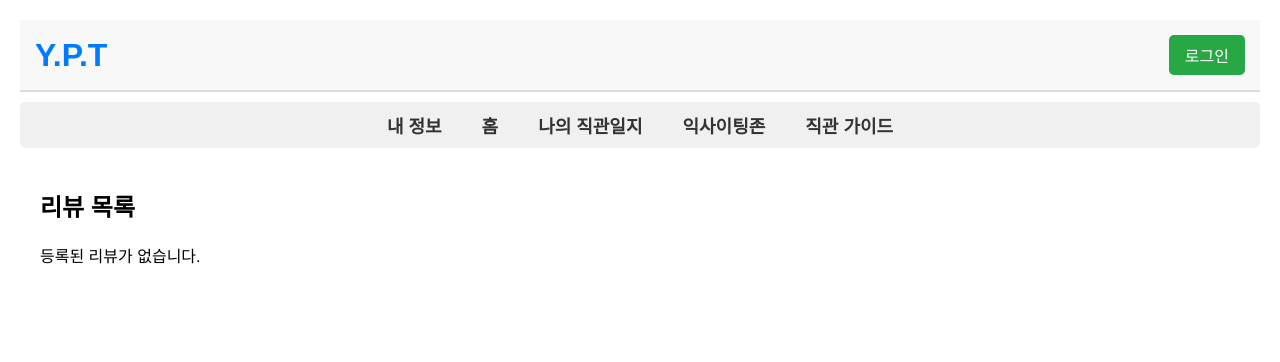
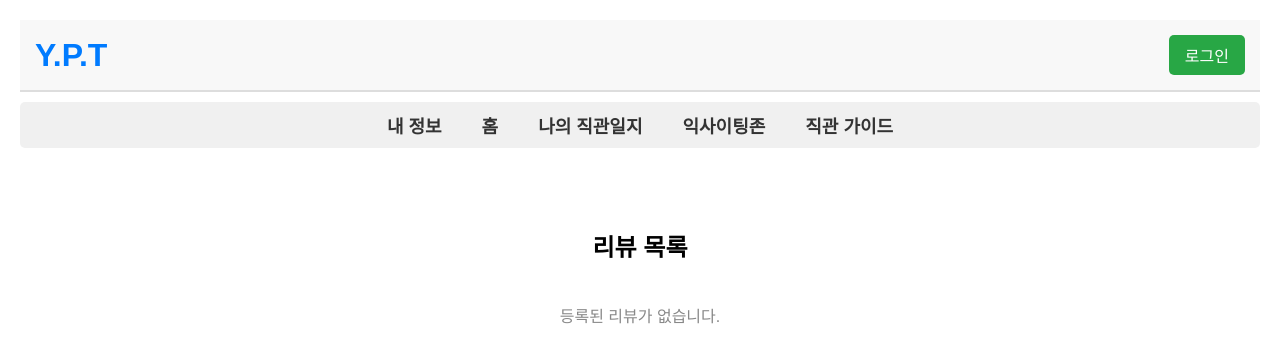
Before and after one commit to jxieun/project_FE, a React (Create React App) app in the folder blog/: page /review/view in a window 1280 px wide. Shown: the top 362 px of the page. Built offline with nearby package versions, Linux system fonts and the light colour scheme.

Commit message:
ReviewView.js

```diff
--- a/blog/src/pages/ReviewView.js
+++ b/blog/src/pages/ReviewView.js
@@ -1,14 +1,73 @@
 import React, { useEffect, useState } from 'react';
 import { useLocation } from 'react-router-dom';
+import styled from 'styled-components';
+
+// ⭐ 스타일 구성
+const Container = styled.div`
+  max-width: 640px;
+  margin: 40px auto;
+  padding: 0 16px;
+`;
+
+const Title = styled.h2`
+  font-size: 24px;
+  font-weight: bold;
+  margin-bottom: 24px;
+  text-align: center;
+`;
+
+const ReviewCard = styled.div`
+  background: #fff;
+  border-radius: 12px;
+  box-shadow: 0 2px 6px rgba(0,0,0,0.1);
+  padding: 16px 20px;
+  margin-bottom: 20px;
+`;
+
+const Header = styled.div`
+  display: flex;
+  justify-content: space-between;
+  margin-bottom: 8px;
+`;
+
+const Rating = styled.div`
+  color: #ffc107;
+  font-size: 16px;
+  font-weight: bold;
+`;
+
+const DateText = styled.div`
+  font-size: 12px;
+  color: #888;
+`;
+
+const Content = styled.p`
+  font-size: 15px;
+  color: #333;
+  margin-bottom: 12px;
+  white-space: pre-wrap;
+`;
+
+const ReviewImage = styled.img`
+  width: 100%;
+  max-width: 320px;
+  border-radius: 8px;
+  margin-top: 10px;
+`;
+
+const EmptyText = styled.p`
+  text-align: center;
+  color: #888;
+  margin-top: 40px;
+`;
 
 const ReviewView = () => {
   const location = useLocation();
   const { stadiumId, stadiumName } = location.state || {};
-
   const [reviews, setReviews] = useState([]);
 
   useEffect(() => {
-    // 예시용 더미 데이터 (실제 앱에서는 API에서 불러오게 됨)
+    // 더미 데이터
     const dummyReviews = [
       {
         id: 1,
@@ -17,6 +76,7 @@ const ReviewView = () => {
         rating: 4.5,
         text: '야구장 분위기가 정말 좋았어요!',
         imageUrl: null,
+        date: '2025-05-10',
       },
       {
         id: 2,
@@ -25,48 +85,35 @@ const ReviewView = () => {
         rating: 5.0,
         text: '화장실도 깔끔하고 접근성도 좋아요!',
         imageUrl: 'https://via.placeholder.com/300',
+        date: '2025-05-15',
       },
     ];
 
-    // stadiumId에 맞는 리뷰만 필터링
     const filtered = dummyReviews.filter((r) => r.stadiumId === stadiumId);
     setReviews(filtered);
   }, [stadiumId]);
 
   return (
-    <div className="max-w-3xl mx-auto p-4">
-      <h2 className="text-2xl font-bold mb-6">
-        {stadiumName || stadiumId} 리뷰 목록
-      </h2>
+    <Container>
+      <Title>{stadiumName || stadiumId} 리뷰 목록</Title>
 
       {reviews.length === 0 ? (
-        <p className="text-gray-500">등록된 리뷰가 없습니다.</p>
+        <EmptyText>등록된 리뷰가 없습니다.</EmptyText>
       ) : (
-        <div className="space-y-6">
-          {reviews.map((review) => (
-            <div
-              key={review.id}
-              className="border border-gray-300 rounded p-4 shadow-sm"
-            >
-              <div className="flex items-center justify-between mb-2">
-                <span className="text-lg font-semibold">
-                  ⭐ {review.rating.toFixed(1)}점
-                </span>
-                <span className="text-sm text-gray-400">#{review.id}</span>
-              </div>
-              <p className="mb-3 whitespace-pre-wrap">{review.text}</p>
-              {review.imageUrl && (
-                <img
-                  src={review.imageUrl}
-                  alt="리뷰 이미지"
-                  className="max-w-xs rounded shadow"
-                />
-              )}
-            </div>
-          ))}
-        </div>
+        reviews.map((review) => (
+          <ReviewCard key={review.id}>
+            <Header>
+              <Rating>⭐ {review.rating.toFixed(1)}</Rating>
+              <DateText>{review.date}</DateText>
+            </Header>
+            <Content>{review.text}</Content>
+            {review.imageUrl && (
+              <ReviewImage src={review.imageUrl} alt="리뷰 이미지" />
+            )}
+          </ReviewCard>
+        ))
       )}
-    </div>
+    </Container>
   );
 };
 
```
